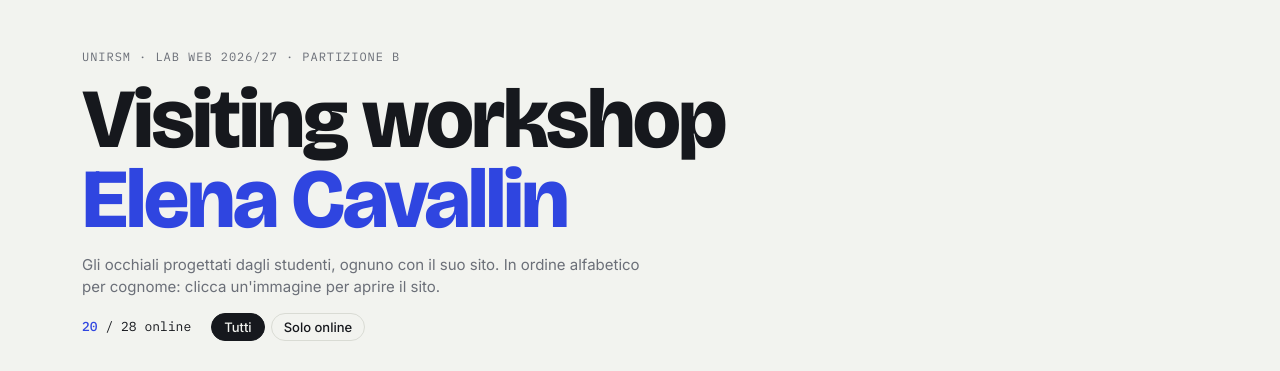
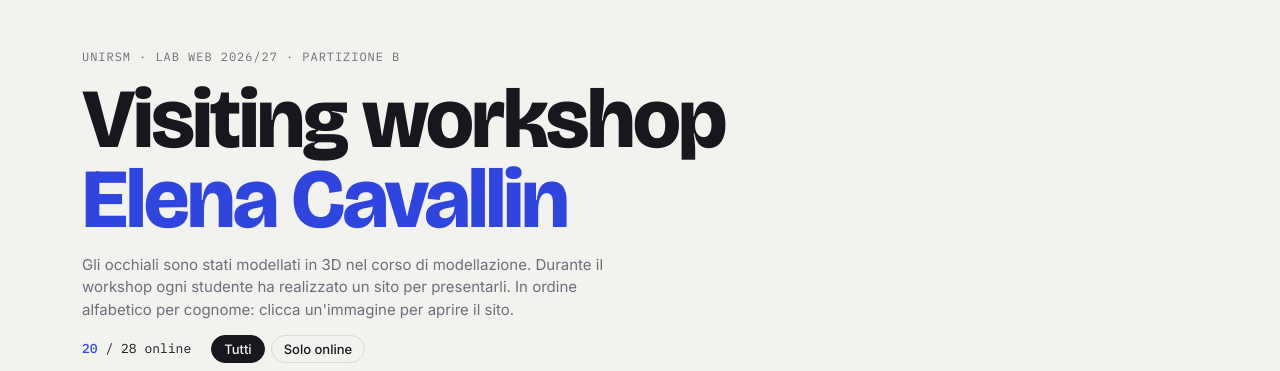
Before and after one commit to qra-sv/visiting-workshop-cavallin, a plain HTML site: page index.html in a window 1280 px wide. Shown: the top 371 px of the page. Drawn offline with nearby package versions, Linux system fonts and the light colour scheme.

Commit message:
Correggi il testo introduttivo: modelli 3D dal corso di modellazione
Co-Authored-By: Claude Opus 5.5 <noreply@anthropic.com>

```diff
--- a/index.html
+++ b/index.html
@@ -4,7 +4,7 @@
   <meta charset="utf-8">
   <meta name="viewport" content="width=device-width, initial-scale=1">
   <title>Visiting workshop · Elena Cavallin · Lab web 2026/27</title>
-  <meta name="description" content="I progetti degli studenti del Lab web 2026/27 UNIRSM realizzati nel visiting workshop con Elena Cavallin.">
+  <meta name="description" content="I siti realizzati dagli studenti del Lab web 2026/27 UNIRSM nel visiting workshop con Elena Cavallin, per presentare gli occhiali modellati nel corso di modellazione 3D.">
   <meta property="og:image" content="thumb.jpg">
   <link href="https://cdn.jsdelivr.net/npm/bootstrap@5.3.3/dist/css/bootstrap-grid.min.css" rel="stylesheet">
   <link rel="preconnect" href="https://fonts.googleapis.com">
@@ -53,7 +53,7 @@
     <header>
       <div class="eyebrow">UNIRSM · Lab web 2026/27 · Partizione B</div>
       <h1>Visiting workshop<br><span>Elena Cavallin</span></h1>
-      <p class="lede">Gli occhiali progettati dagli studenti, ognuno con il suo sito. In ordine alfabetico per cognome: clicca un'immagine per aprire il sito.</p>
+      <p class="lede">Gli occhiali sono stati modellati in 3D nel corso di modellazione. Durante il workshop ogni studente ha realizzato un sito per presentarli. In ordine alfabetico per cognome: clicca un'immagine per aprire il sito.</p>
       <div class="meta">
         <span><b>20</b> / 28 online</span>
         <div class="filters" role="group" aria-label="Filtro">
```
